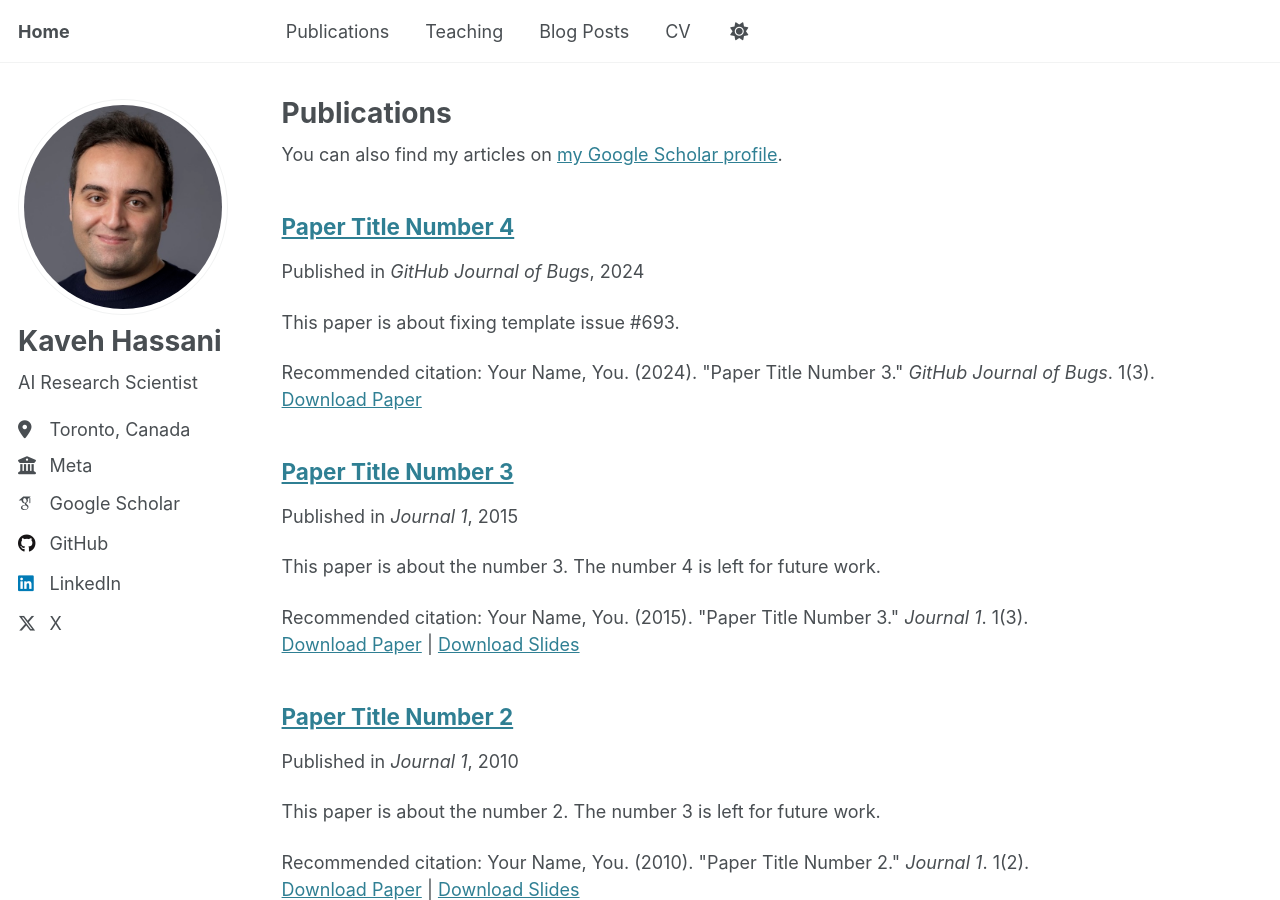
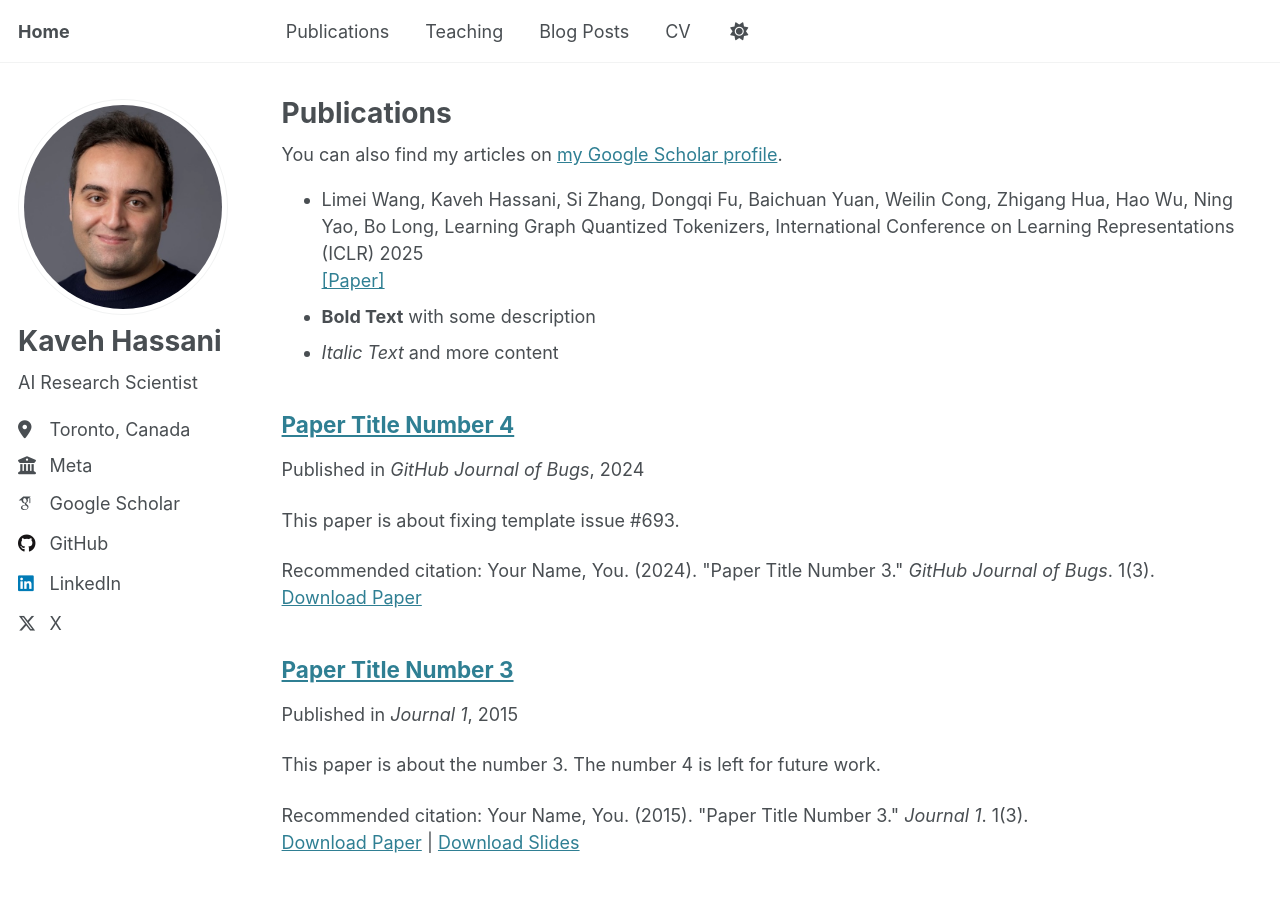
Before and after one commit to kavehhassani/kavehhassani.github.io, a Jekyll site: the page built from _pages/publications.html, in a window 1280 px wide and 900 px high. Built offline with Jekyll 4.4.1, drawn with Linux system fonts in a browser that asks for light colours; some web fonts are replaced.

Commit message:
Update publications.html

```diff
--- a/_pages/publications.html
+++ b/_pages/publications.html
@@ -8,6 +8,13 @@ author_profile: true
 {% if site.author.googlescholar %}
   <div class="wordwrap">You can also find my articles on <a href="{{site.author.googlescholar}}">my Google Scholar profile</a>.</div>
 {% endif %}
+
+<ul>
+  <li>Limei Wang, Kaveh Hassani, Si Zhang, Dongqi Fu, Baichuan Yuan, Weilin Cong, Zhigang Hua, Hao Wu, Ning Yao, Bo Long, Learning Graph Quantized Tokenizers, International Conference on Learning Representations (ICLR) 2025
+<br> <a href="https://arxiv.org/abs/2410.13798">[Paper]</a></li>
+  <li><b>Bold Text</b> with some description</li>
+  <li><i>Italic Text</i> and more content</li>
+</ul>
 
 {% include base_path %}
 
```
